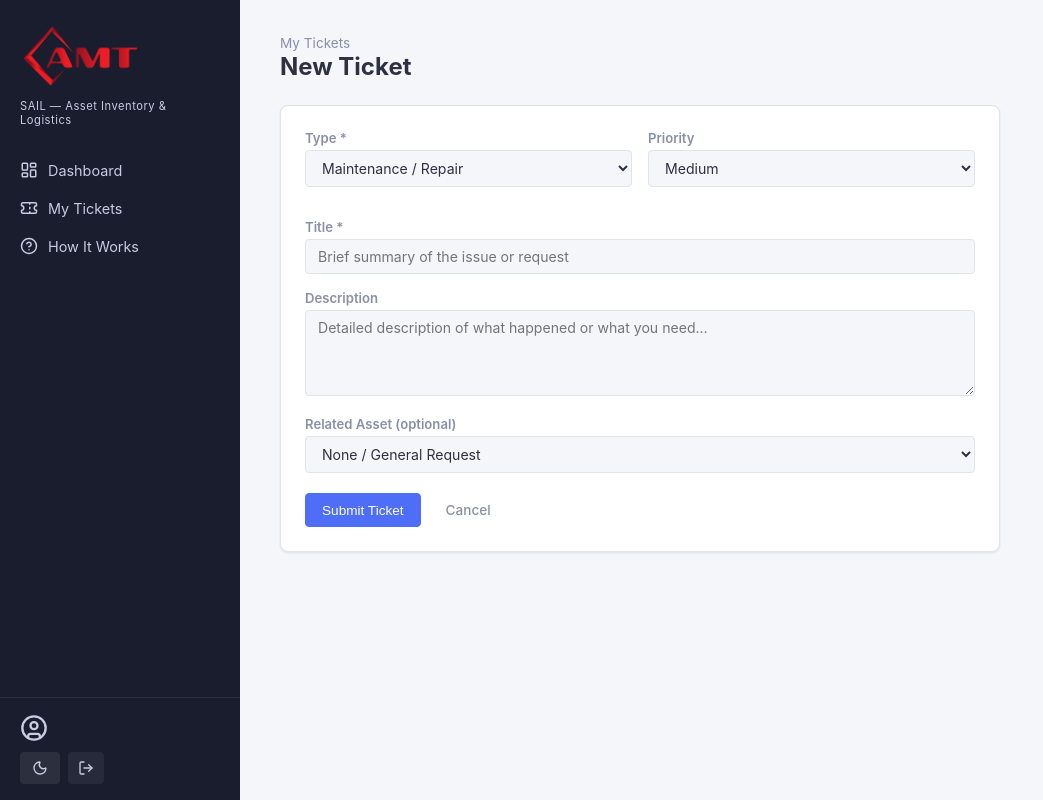
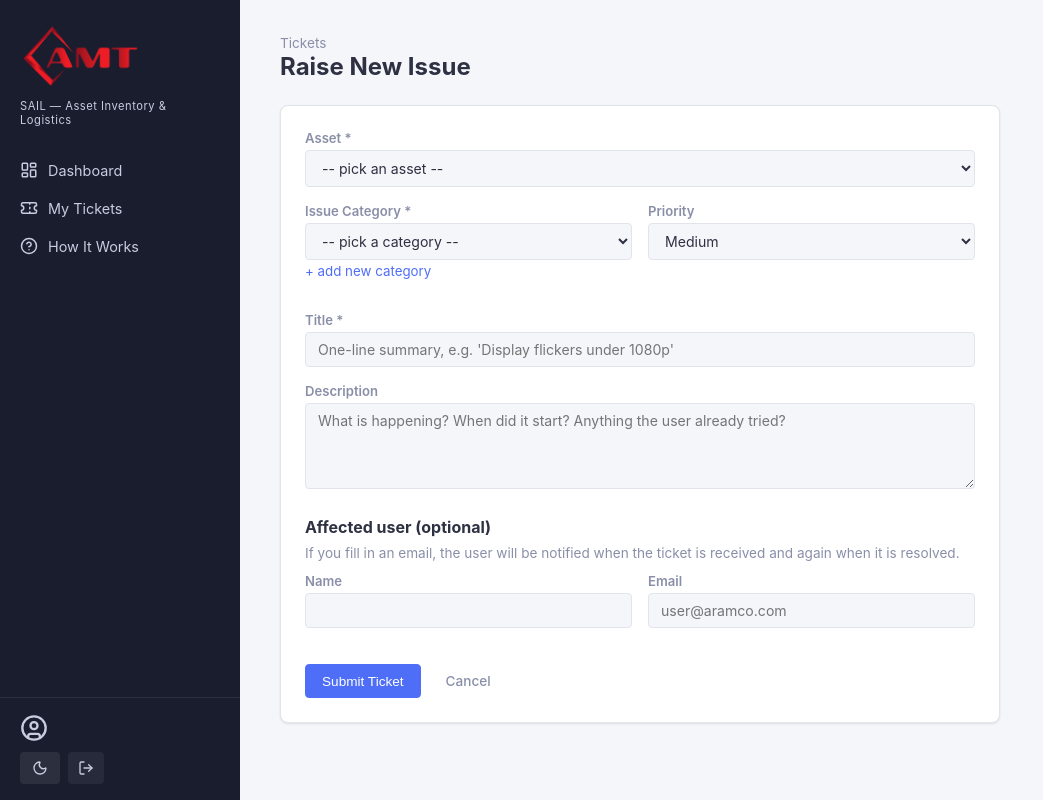
Before and after one commit to airandblueamt-Claude/sail-project, a Python web app: template templates/tickets/new.html in a window 1280 px wide. Shown: the whole page, without its empty margins (0-1043 px from the left). Run offline with Jinja, Linux system fonts and the light colour scheme; the template is opened without the code that fills it, so the values that code supplies are empty.

Commit message:
Ticket form: issue category, affected user, asset preselect
Replaces the legacy Type dropdown with a single Issue Category
dropdown sourced from issue_categories. Asset is now required
and can be preselected via ?asset_id=. Optional affected-user
name + email fields capture who reported the issue (email is
used by Task 7 for notifications). Tickets are stamped
type='incident' server-side for compatibility with the
existing schema.

```diff
--- a/templates/tickets/new.html
+++ b/templates/tickets/new.html
@@ -3,23 +3,34 @@
 {% block content %}
 <div class="page-header">
     <div>
-        <a href="{{ url_for('tickets.my_tickets') }}" class="breadcrumb">My Tickets</a>
-        <h2>New Ticket</h2>
+        <a href="{{ url_for('tickets.list_tickets') }}" class="breadcrumb">Tickets</a>
+        <h2>Raise New Issue</h2>
     </div>
 </div>
 
 <form method="post" class="form-card">
+    <div class="form-row">
+        <label>Asset *</label>
+        <select name="asset_id" required class="input">
+            <option value="">-- pick an asset --</option>
+            {% for a in assets %}
+            <option value="{{ a.id }}" {% if preselect_asset_id == a.id %}selected{% endif %}>
+                {{ a.asset_tag }} — {{ a.name }}{% if a.brand %} ({{ a.brand }}){% endif %}
+            </option>
+            {% endfor %}
+        </select>
+    </div>
+
     <div class="form-row-group">
-        <div class="form-row">
-            <label>Type *</label>
-            <select name="type" required class="input">
-                <option value="maintenance">Maintenance / Repair</option>
-                <option value="incident">Incident / Something Broken</option>
-                <option value="move">Move Request</option>
-                <option value="new_request">New Equipment Request</option>
-                <option value="decommission">Decommission</option>
-                <option value="other">Other</option>
+        <div class="form-row" style="flex:1">
+            <label>Issue Category *</label>
+            <select name="issue_category_id" required class="input">
+                <option value="">-- pick a category --</option>
+                {% for c in categories %}
+                <option value="{{ c.id }}">{{ c.name }}</option>
+                {% endfor %}
             </select>
+            <small><a href="{{ url_for('issue_categories.index') }}" target="_blank">+ add new category</a></small>
         </div>
         <div class="form-row">
             <label>Priority</label>
@@ -31,26 +42,34 @@
             </select>
         </div>
     </div>
+
     <div class="form-row">
         <label>Title *</label>
-        <input type="text" name="title" required class="input" placeholder="Brief summary of the issue or request">
+        <input type="text" name="title" required class="input" maxlength="200"
+               placeholder="One-line summary, e.g. 'Display flickers under 1080p'">
     </div>
     <div class="form-row">
         <label>Description</label>
-        <textarea name="description" rows="4" class="input" placeholder="Detailed description of what happened or what you need..."></textarea>
+        <textarea name="description" rows="4" class="input"
+                  placeholder="What is happening? When did it start? Anything the user already tried?"></textarea>
     </div>
-    <div class="form-row">
-        <label>Related Asset (optional)</label>
-        <select name="asset_id" class="input">
-            <option value="">None / General Request</option>
-            {% for a in assets %}
-            <option value="{{ a.id }}">{{ a.asset_tag }} - {{ a.name }} ({{ a.brand }})</option>
-            {% endfor %}
-        </select>
+
+    <h4 style="margin-top:24px;margin-bottom:8px">Affected user (optional)</h4>
+    <p class="muted" style="margin-top:0;margin-bottom:12px">If you fill in an email, the user will be notified when the ticket is received and again when it is resolved.</p>
+    <div class="form-row-group">
+        <div class="form-row" style="flex:1">
+            <label>Name</label>
+            <input type="text" name="affected_user_name" class="input" maxlength="120">
+        </div>
+        <div class="form-row" style="flex:1">
+            <label>Email</label>
+            <input type="email" name="affected_user_email" class="input" placeholder="user@aramco.com">
+        </div>
     </div>
+
     <div class="form-actions">
         <button type="submit" class="btn btn-primary">Submit Ticket</button>
-        <a href="{{ url_for('tickets.my_tickets') }}" class="btn btn-ghost">Cancel</a>
+        <a href="{{ url_for('tickets.list_tickets') }}" class="btn btn-ghost">Cancel</a>
     </div>
 </form>
 {% endblock %}
```
Also changed, not shown: routes/tickets.py (+26 -12 lines).
